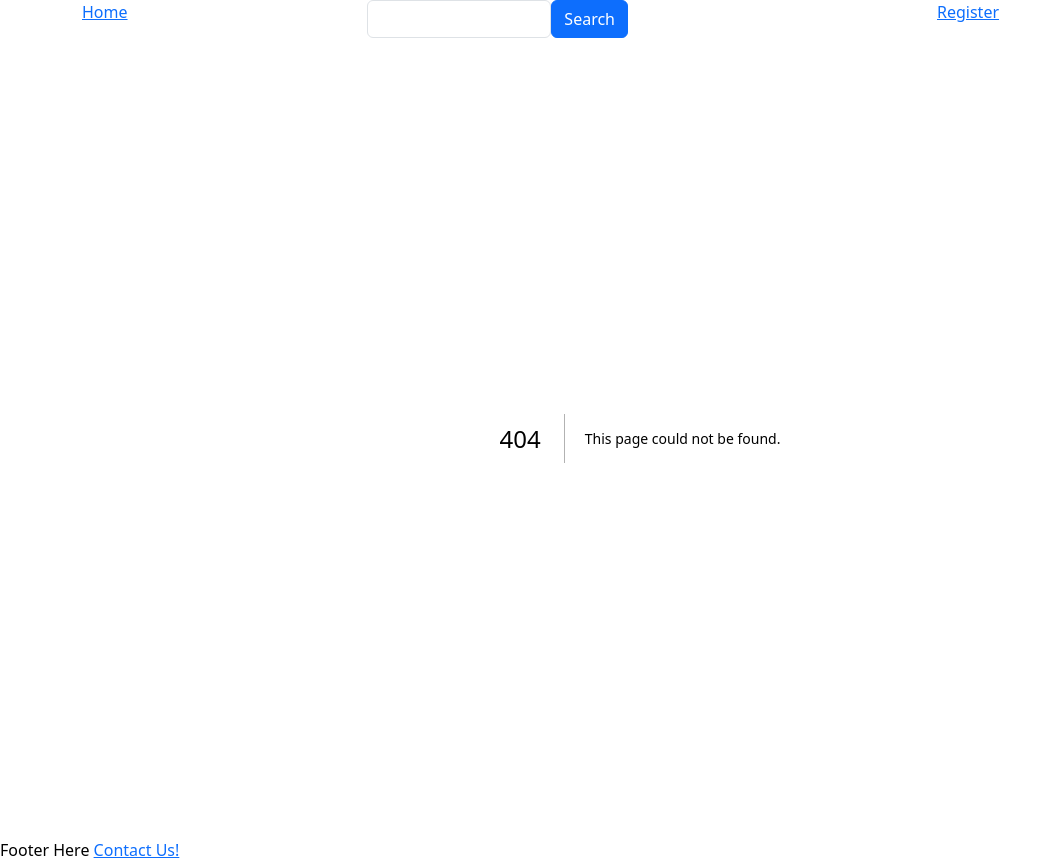
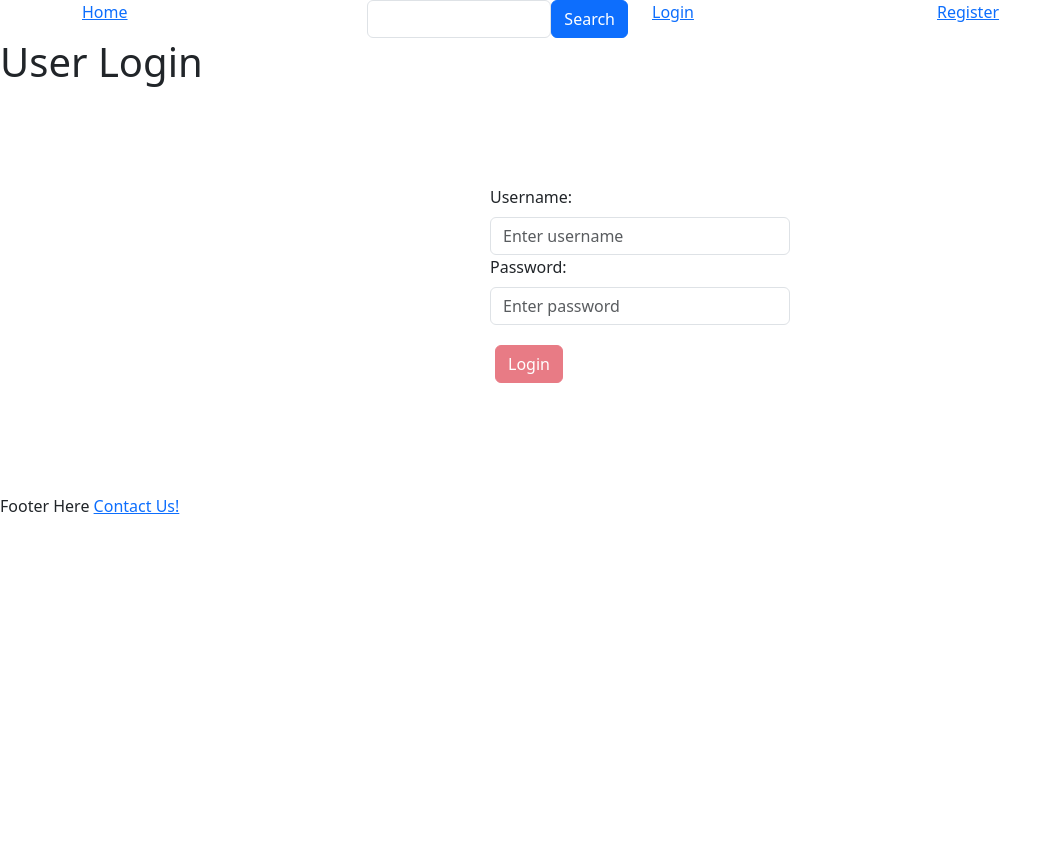
Before and after one commit to jchu42/bti425project, a Next.js app: page /login in a window 1280 px wide. Before the commit this address had no page. Shown: the whole page, without its empty margins (0-1061 px from the left). After the commit the page ends 800 px from the top, so only its background shows below. Built offline with nearby package versions, Linux system fonts and the light colour scheme.

Commit message:
Login Page and Login process complete

```diff
--- a/src/pages/_app.js
+++ b/src/pages/_app.js
@@ -71,7 +71,7 @@ export default function MyApp({ Component, pageProps }) {
                 </Button>
               </Form>
             </Col>
-            <Col>{/* <Link href="/login">Login</Link> */}</Col>
+            <Col><Link href="/login">Login</Link></Col>
             <Col><Link href="/register">Register</Link></Col>
           </Row>
         </Container>
--- /dev/null
+++ b/src/pages/api/login.js
@@ -0,0 +1,35 @@
+// pages/api/login.js
+
+import { MongoClient } from 'mongodb';
+
+export default async function handler(req, res) {
+  if (req.method === 'POST') {
+    try {
+      const { username, password } = req.body;
+
+      // Connect to MongoDB
+      const client = new MongoClient(process.env.MONGODB_URI);
+      await client.connect();
+
+      // Check if the username and password match a user in the database
+      const db = client.db('BTIProject');
+      const usersCollection = db.collection('users');
+      const user = await usersCollection.findOne({ username, password });
+
+      if (user) {
+        // If user exists, login is successful
+        res.status(200).json({ message: 'Login successful' });
+      } else {
+        // If user does not exist or password is incorrect, return an error response
+        res.status(401).json({ message: 'Invalid username or password' });
+      }
+
+      await client.close();
+    } catch (error) {
+      console.error('Error logging in:', error);
+      res.status(500).json({ message: 'Internal server error' });
+    }
+  } else {
+    res.status(405).json({ message: 'Method not allowed' });
+  }
+}
--- /dev/null
+++ b/src/pages/components/Login.js
@@ -0,0 +1,69 @@
+import React, { useState } from 'react';
+import { useForm } from 'react-hook-form';
+import { Button, Form, Alert } from 'react-bootstrap';
+import axios from 'axios';
+import styles from '../../styles/Login.module.css'; // Import CSS file for styling
+
+const Login = () => {
+    const { register, handleSubmit, formState: { errors }, watch } = useForm(); // React Hook Form
+    const [errorMessage, setErrorMessage] = useState(null);
+
+    // Function to handle form submission
+    const onSubmit = async (data) => {
+        try {
+            // Make API call to login endpoint
+            const response = await axios.post('/api/login', data);
+            console.log(response.data); // Log success message
+
+            // Optionally, you can redirect the user to another page or display a success message
+        } catch (error) {
+            console.error('Error logging in:', error);
+            if (error.response && error.response.status === 401) {
+                setErrorMessage('Invalid username or password'); // Set error message for authentication failure
+            } else {
+                setErrorMessage('An error occurred. Please try again later.'); // Generic error message
+            }
+
+            setTimeout(() => {
+                setErrorMessage(null);
+            }, 3000);
+        }
+    };
+
+    const username = watch("username");
+    const password = watch("password");
+
+    return (
+        <div className={styles.container}>
+            <Form onSubmit={handleSubmit(onSubmit)} className={styles.form}>
+                <Form.Group controlId="formUsername">
+                    <Form.Label>Username:</Form.Label>
+                    <Form.Control
+                        type="text"
+                        placeholder="Enter username"
+                        {...register('username', { required: 'Username is required' })}
+                    />
+                    {errors.username?.type === "required" && <span className={styles.error}>Username is required</span>}
+                </Form.Group>
+
+                <Form.Group controlId="formPassword">
+                    <Form.Label>Password:</Form.Label>
+                    <Form.Control
+                        type="password"
+                        placeholder="Enter password"
+                        {...register('password', { required: 'Password is required' })}
+                    />
+                    {errors.password?.type === "required" && <span className={styles.error}>Password is required</span>}
+                </Form.Group>
+
+                {errorMessage && <Alert variant="danger" style={{ margin: '20px 5px' }}>{errorMessage}</Alert>} {/* Display error message */}
+
+                <Button variant="danger" type="submit" style={{ margin: '20px 5px' }} disabled={!username || !password || Object.keys(errors).length > 0}>
+                    Login
+                </Button>
+            </Form>
+        </div>
+    );
+};
+
+export default Login;
--- /dev/null
+++ b/src/pages/login.js
@@ -0,0 +1,13 @@
+import React from 'react';
+import Login from './components/Login'; // Import the Login component
+
+const LoginPage = () => {
+    return (
+        <div>
+            <h1>User Login</h1>
+            <Login /> {/* Render the Login component */}
+        </div>
+    );
+};
+
+export default LoginPage;
--- /dev/null
+++ b/src/styles/Login.module.css
@@ -0,0 +1,13 @@
+.error {
+    color: red;
+}
+.container {
+    display: flex;
+    justify-content: center;
+    align-items: center;
+    height: 50vh; /* Adjust height as needed */
+}
+
+.form {
+    width: 300px; /* Adjust width as needed */
+}
```
